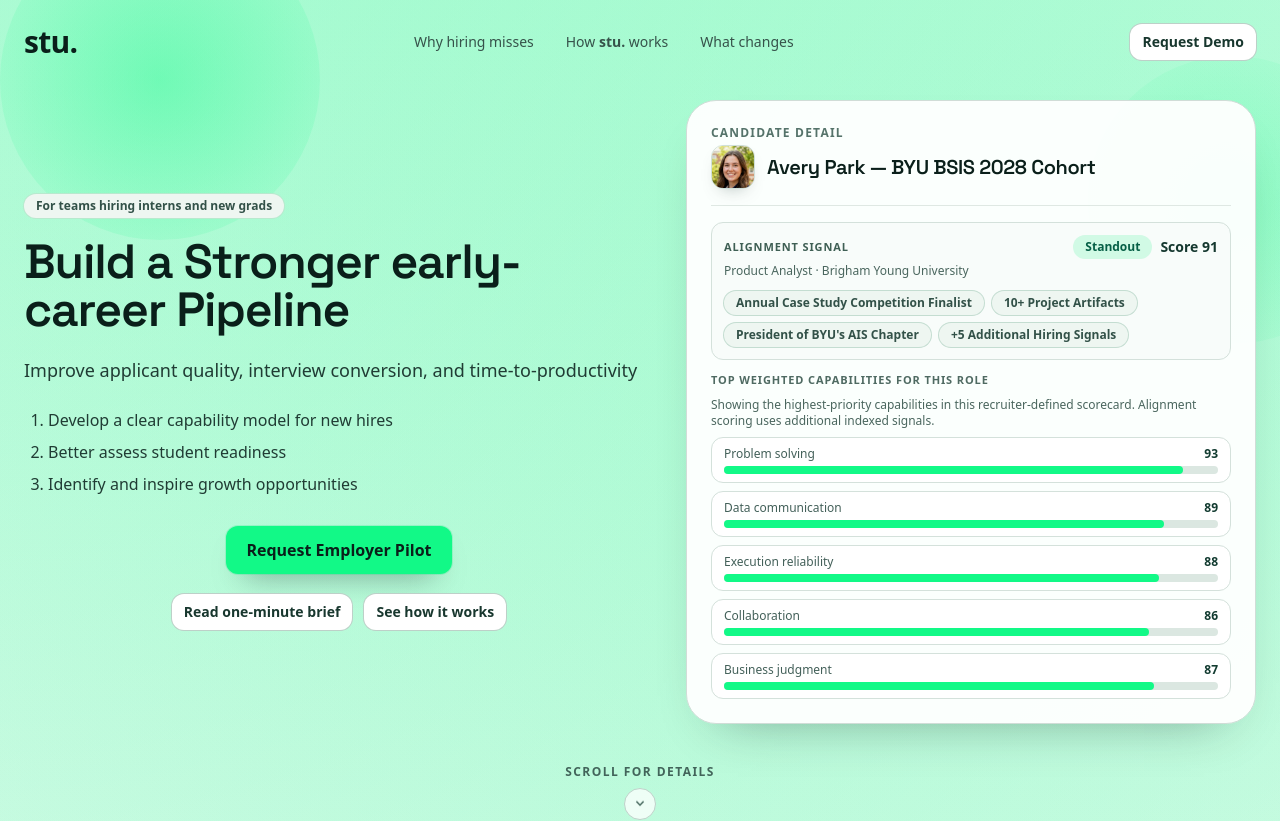
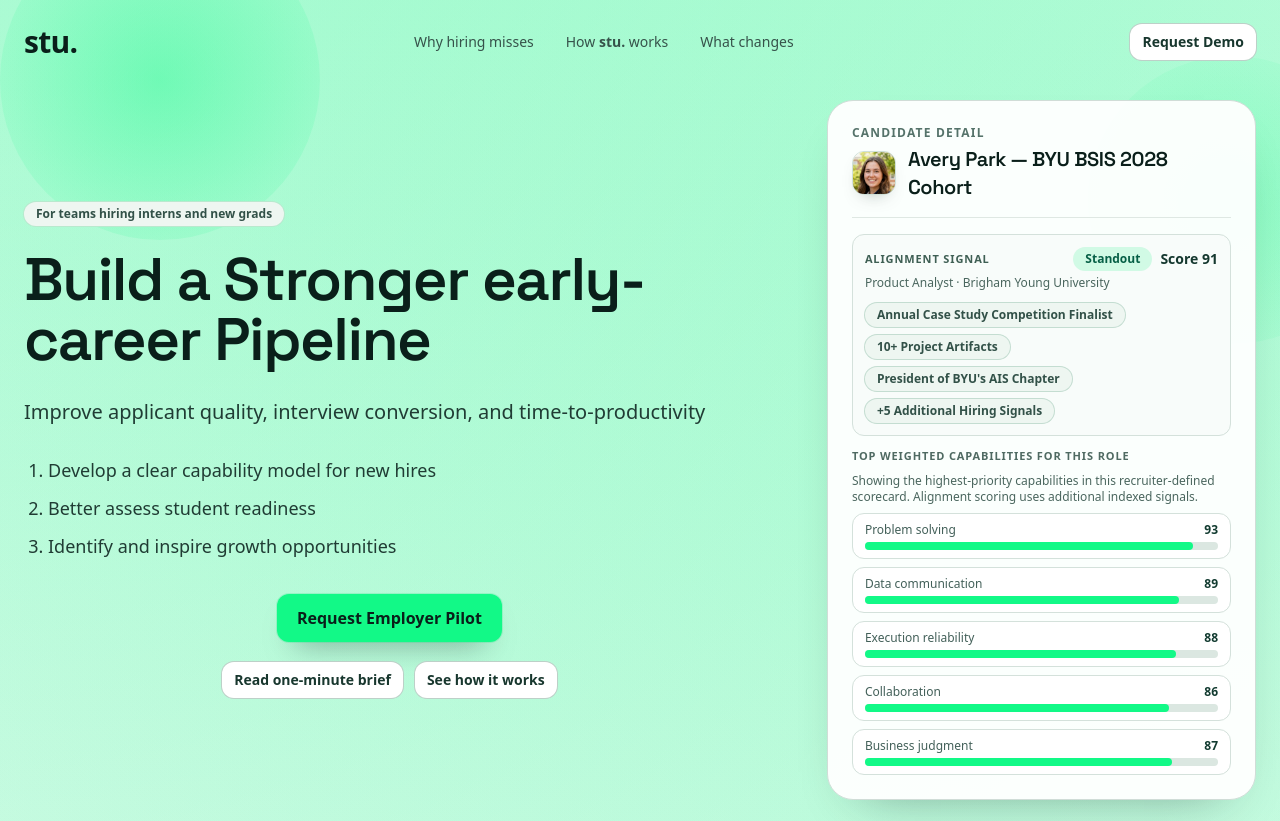
Before and after one commit to StudentTechUsher/stu-landing2, a Next.js app: page / in a window 1280 px wide. Shown: the top 821 px of the page. Built offline with nearby package versions, Linux system fonts and the light colour scheme; no server answers.

Commit message:
:lipstick: Hero section update

```diff
--- a/components/Hero/Hero.tsx
+++ b/components/Hero/Hero.tsx
@@ -147,16 +147,16 @@ export const Hero = () => {
           </Button>
         </nav>
 
-        <div className="grid gap-8 lg:grid-cols-[1.05fr_0.95fr] lg:items-stretch">
-          <div className="space-y-5 lg:flex lg:h-full lg:flex-col lg:justify-center">
+        <div className="grid gap-8 lg:grid-cols-[1.28fr_0.72fr] lg:items-stretch lg:gap-10">
+          <div className="space-y-6 lg:flex lg:h-full lg:flex-col lg:justify-center lg:pr-8">
             <Badge className="self-start bg-[#e9fef3] text-[#0a402d] ring-1 ring-[#b8e9ce] dark:bg-emerald-500/20 dark:text-emerald-100 dark:ring-emerald-400/30">
               For teams hiring interns and new grads
             </Badge>
-            <h1 className="max-w-2xl text-4xl font-semibold tracking-tight text-[#0a1f1a] dark:text-slate-100 md:text-5xl">
+            <h1 className="max-w-3xl text-5xl font-semibold tracking-tight text-[#0a1f1a] dark:text-slate-100 md:text-6xl">
               {heroHeadline}
             </h1>
-            <p className="max-w-2xl text-lg leading-8 text-[#203c34] dark:text-slate-300">{emphasizeStu(heroSubhead)}</p>
-            <ol className="max-w-2xl list-decimal space-y-1 pl-6 text-base leading-7 text-[#203c34] dark:text-slate-300">
+            <p className="max-w-3xl text-xl leading-9 text-[#203c34] dark:text-slate-300">{emphasizeStu(heroSubhead)}</p>
+            <ol className="max-w-3xl list-decimal space-y-1.5 pl-6 text-lg leading-8 text-[#203c34] dark:text-slate-300">
               <li>Develop a clear capability model for new hires</li>
               <li>Better assess student readiness</li>
               <li>Identify and inspire growth opportunities</li>
@@ -203,10 +203,10 @@ export const Hero = () => {
             </div>
           </div>
 
-          <div className="min-w-0">
+          <div className="min-w-0 lg:flex lg:justify-end">
             <CandidateDetail
               showInviteButton={false}
-              className="rounded-[30px] border-[#cfdad5] bg-white/95 p-5 shadow-[0_24px_52px_-34px_rgba(10,31,26,0.45)] dark:border-slate-700 dark:bg-slate-900/80 dark:shadow-[0_26px_56px_-34px_rgba(2,6,23,0.9)]"
+              className="mx-auto w-full max-w-[480px] rounded-[26px] border-[#cfdad5] bg-white/95 p-4 shadow-[0_24px_52px_-34px_rgba(10,31,26,0.45)] lg:mx-0 lg:max-w-[440px] dark:border-slate-700 dark:bg-slate-900/80 dark:shadow-[0_26px_56px_-34px_rgba(2,6,23,0.9)]"
             />
           </div>
         </div>
```
